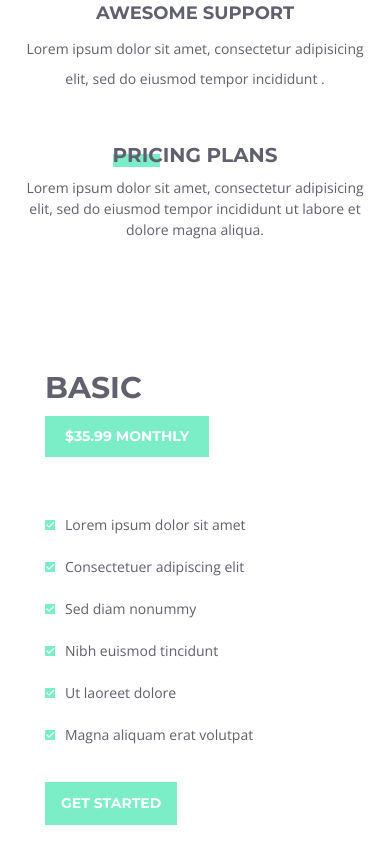
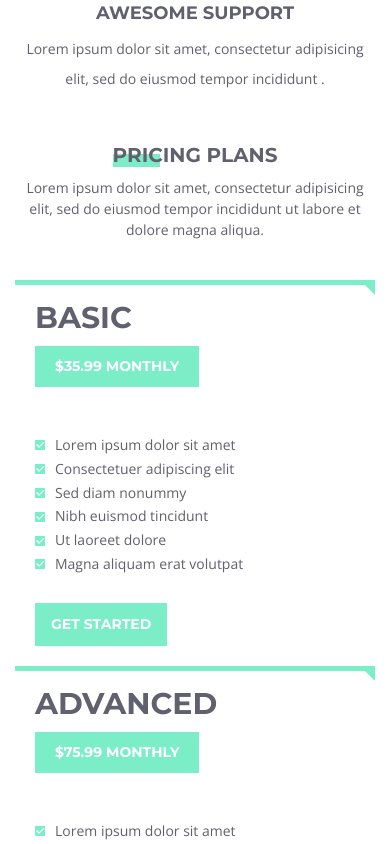
Before and after one commit to serilen/service, a website: page src/index.html in a window 390 px wide. Shown: the part 2074-2918 px from the top of the page. Drawn offline with nearby package versions, Linux system fonts and the light colour scheme; files that its build step writes are made by us from their sources; files whose address does not match are found by name.

Commit message:
add before after price-card

```diff
--- a/src/scss/parts/_section-prices.scss
+++ b/src/scss/parts/_section-prices.scss
@@ -2,7 +2,7 @@
    padding-bottom: 15rem;
    text-align: center;
    @media (max-width: 768px) {
-      padding-bottom: 4rem 0;
+      padding-bottom: 4rem;
    }
    &__title {
       font-size: 3rem;
@@ -38,7 +38,7 @@
       @include push--auto;
 
       @media (max-width: 768px) {
-         margin-bottom: 4rem 0;
+         margin-bottom: 4rem;
       }
    }
 }
@@ -46,9 +46,34 @@
 .price-card {
    display: block;
    text-align: left;
-   padding: 30px 30px 40px;
+   padding: 3rem 3rem 4rem;
    color: inherit;
-   box-shadow: 0px 0px 50px 0px transparent;
+   box-shadow: 0px 0px 5rem 0px transparent;
+   position: relative;
+
+   &::before,
+   &::after {
+      @include pseudo;
+   }
+
+   &::before {
+      height: 5px;
+      width: 100%;
+      top: 0;
+      left: 0;
+      background-color: $success;
+   }
+
+   &::after {
+      top: 5px;
+      right: 0;
+      border: 0.5rem solid transparent;
+      border-top: 0.5rem solid $success; border-right: 0.5rem solid $success;
+   }
+
+   @media (max-width: 768px) {
+      padding: 2rem 2rem 2rem;
+   }
 
    &__title {
       margin-bottom: 1rem;
@@ -76,6 +101,7 @@
 
       @media (max-width: 768px) {
          margin-bottom: 3rem;
+         line-height: 1.2;
       }
    }
 
```
